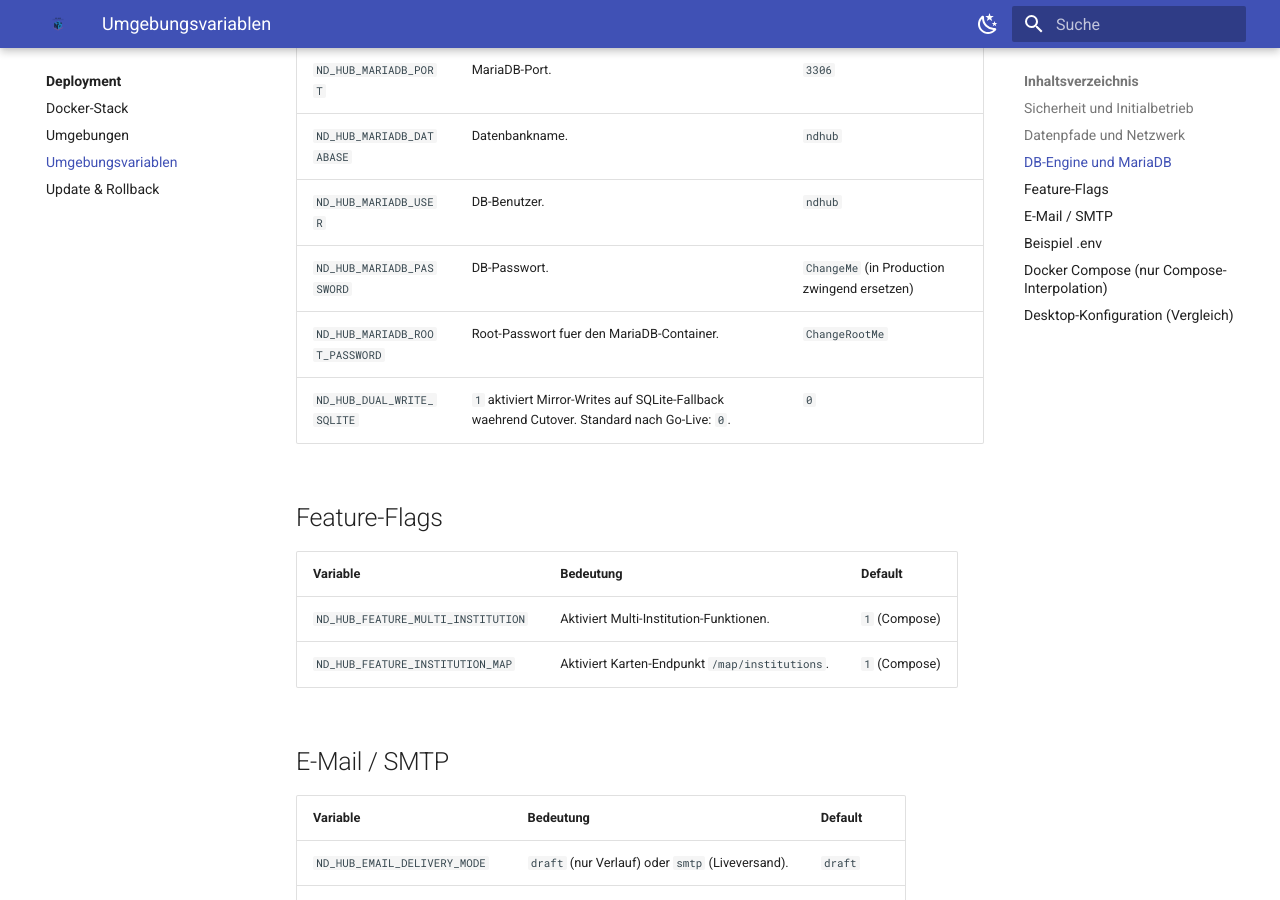
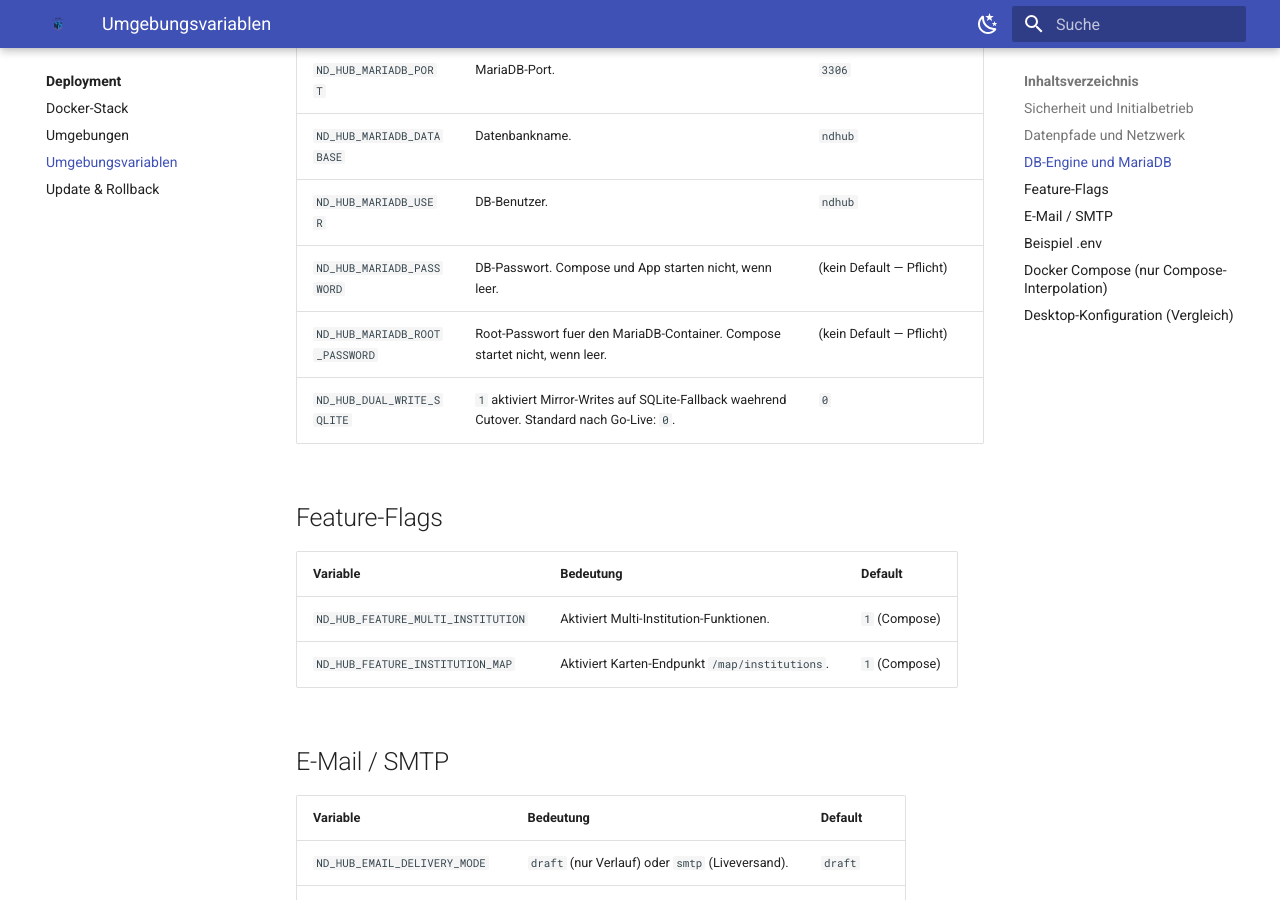
Before and after one commit to QuasiniusQuaks/nd-hub, an MkDocs documentation site: the page built from docs/deployment/03-environment-variables.md, in a window 1280 px wide and 900 px high, scrolled down 1425 px. Built offline with MkDocs 1.6.1 and Material for MkDocs 9.7.7, drawn with Linux system fonts in a browser that asks for light colours; some of the changed text lies outside the part shown.

Commit message:
security(web): fail-closed MariaDB passwords in Compose (#104) (#121)
[verified] Empty ${ND_HUB_MARIADB_PASSWORD:-} defaults removed.
Compose interpolation ${VAR:?} and app RuntimeError refuse empty
secrets. No fallback password in YAML or Python.

Resolves: #104

Co-authored-by: Caligula <caligula@ndhub.local>

```diff
--- a/docs/deployment/03-environment-variables.md
+++ b/docs/deployment/03-environment-variables.md
@@ -33,8 +33,8 @@
 | `ND_HUB_MARIADB_PORT` | MariaDB-Port. | `3306` |
 | `ND_HUB_MARIADB_DATABASE` | Datenbankname. | `ndhub` |
 | `ND_HUB_MARIADB_USER` | DB-Benutzer. | `ndhub` |
-| `ND_HUB_MARIADB_PASSWORD` | DB-Passwort. | `ChangeMe` (in Production zwingend ersetzen) |
-| `ND_HUB_MARIADB_ROOT_PASSWORD` | Root-Passwort fuer den MariaDB-Container. | `ChangeRootMe` |
+| `ND_HUB_MARIADB_PASSWORD` | DB-Passwort. Compose und App starten nicht, wenn leer. | (kein Default — Pflicht) |
+| `ND_HUB_MARIADB_ROOT_PASSWORD` | Root-Passwort fuer den MariaDB-Container. Compose startet nicht, wenn leer. | (kein Default — Pflicht) |
 | `ND_HUB_DUAL_WRITE_SQLITE` | `1` aktiviert Mirror-Writes auf SQLite-Fallback waehrend Cutover. Standard nach Go-Live: `0`. | `0` |
 
 ## Feature-Flags
@@ -78,8 +78,8 @@
 ND_HUB_MARIADB_PORT=3306
 ND_HUB_MARIADB_DATABASE=ndhub
 ND_HUB_MARIADB_USER=ndhub
-ND_HUB_MARIADB_PASSWORD=ChangeMe
-ND_HUB_MARIADB_ROOT_PASSWORD=ChangeRootMe
+ND_HUB_MARIADB_PASSWORD=__CHANGE_ME__
+ND_HUB_MARIADB_ROOT_PASSWORD=__CHANGE_ME__
 ND_HUB_DUAL_WRITE_SQLITE=0
 
 ND_HUB_FEATURE_MULTI_INSTITUTION=1
```
Also changed, not shown: README.md (+2 -0 lines), docs/deployment/01-docker-stack.md (+4 -0 lines), docs/operations/01-runbooks.md (+5 -0 lines), ndhub-web/backend/README.md (+2 -1 lines), 5 other files.
